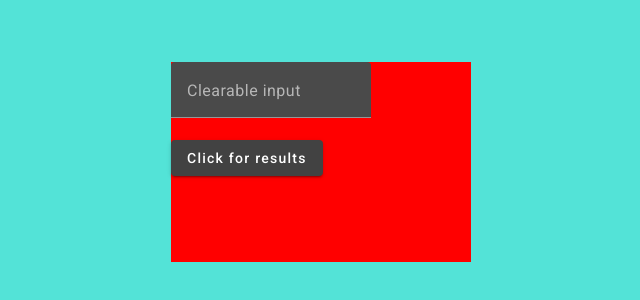
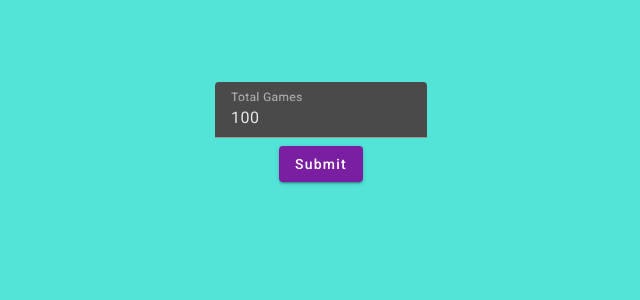
Before and after one commit to sbaby3/monty-hall-ui, an Angular app: page / in a window 1280 px wide. Shown: the part 238-538 px from the top of the page, without its empty margins (319-959 px from the left). Built offline with nearby package versions, Linux system fonts and the light colour scheme.

Commit message:
Got totalGames form working with proper styling

```diff
--- a/angular.json
+++ b/angular.json
@@ -59,9 +59,6 @@
         },
         "serve": {
           "builder": "@angular-devkit/build-angular:dev-server",
-          "options": {
-            "proxyConfig": "src/proxy.conf.json"
-          },
           "configurations": {
             "production": {
               "browserTarget": "monty-hall-ui:build:production"
--- a/src/app/app.component.css
+++ b/src/app/app.component.css
@@ -1,3 +1,9 @@
 body {
     background-color: rgb(83, 227, 215);
 }
+
+/* .main-game {
+    margin: 0;
+    padding: 0;
+    height: 100%;
+} */
--- a/src/app/app.component.html
+++ b/src/app/app.component.html
@@ -1,5 +1,5 @@
-<header></header>
+<!-- <header></header> -->
 <body>
-  <app-main-game></app-main-game>
+    <app-main-game class="main-game"></app-main-game>
 </body>
-<footer></footer>
+<!-- <footer></footer> -->
--- a/src/app/app.module.ts
+++ b/src/app/app.module.ts
@@ -10,7 +10,8 @@ import { ResultsService } from 'src/app/services/results-service.service';
 import { HttpClientModule } from '@angular/common/http';
 import {MatInputModule} from '@angular/material/input';
 import { FormsModule } from '@angular/forms';
-import {MatIconModule} from '@angular/material/icon';
+import {MatFormFieldModule} from '@angular/material/form-field';
+
 
 
 
@@ -27,7 +28,8 @@ import {MatIconModule} from '@angular/material/icon';
     HttpClientModule,
     MatInputModule,
     FormsModule,
-    MatIconModule
+    MatFormFieldModule
+
   ],
   providers: [ResultsService],
   bootstrap: [AppComponent]
--- a/src/app/components/main-game/main-game.component.css
+++ b/src/app/components/main-game/main-game.component.css
@@ -1,14 +1,16 @@
-.example-form-field {
-    width: 200px;
-  }
+/* .top-page{
+  margin: 25%;
+  opacity: 0.1;
+} */
 
-.search-form {
-    position: absolute;
-    width: 300px;
-    height: 200px;
-    z-index: 15;
-    top: 50%;
-    left: 50%;
-    margin: -100px 0 0 -150px;
-    background: red;
+.middle-page {
+  display: flex;
+  justify-content: center;
+  /* align-items: center; */
+  padding: 25%;
+  text-align: center;
 }
+
+.total-games-input {
+  height: 4rem;
+}
--- a/src/app/components/main-game/main-game.component.html
+++ b/src/app/components/main-game/main-game.component.html
@@ -1,14 +1,24 @@
+<!-- <div class="top-page">
 
-<div class="search-form">
-    <mat-form-field class="example-form-field">
-        <mat-label>Clearable input</mat-label>
-        <input matInput type="text" [(ngModel)]="value">
-        <button *ngIf="value" matSuffix mat-icon-button aria-label="Clear" (click)="value=''">
-        <mat-icon>close</mat-icon>
-        </button>
-    </mat-form-field>
+</div> -->
+<div class="middle-page">
+    <div>
+        <form (ngSubmit)="onSubmit()">
+            <div class="total-games-input">
+                <mat-form-field>
+                    <mat-label>Total Games</mat-label>
+                    <input name="totalGmesInput" #totalGamesInput matInput type="number" value=100 [(ngModel)]="this.totalGames">
+                </mat-form-field>
+            </div>
+            <div>
+                <button mat-raised-button type="submit" color="primary">Submit</button>
+            </div>
+        </form>
+    </div>
+    <div class="response-display">
 
-    <div>
-        <button mat-raised-button (click)='onSubmit()'>Click for results</button>
     </div>
 </div>
+<!-- <div class="bottom-page">
+
+</div> -->
--- a/src/app/components/main-game/main-game.component.ts
+++ b/src/app/components/main-game/main-game.component.ts
@@ -9,7 +9,7 @@ import { ResultsService } from 'src/app/services/results-service.service';
 })
 export class MainGameComponent {
 
-  value: String = '';
+  totalGames: number = 100;
 
   constructor(private resultsService: ResultsService) {
     this.ngOnInit();
@@ -18,8 +18,8 @@ export class MainGameComponent {
 
   }
   onSubmit() {
-    console.log("submit called");
-    this.resultsService.getResults().subscribe();
+    console.log("submit called with totalGames: " + this.totalGames);
+    this.resultsService.getResults(this.totalGames).subscribe();
 
   }
 }
--- a/src/app/services/results-service.service.ts
+++ b/src/app/services/results-service.service.ts
@@ -13,9 +13,9 @@ export class ResultsService {
 
   apiUrl = 'http://localhost:8080';
 
-  getResults(): Observable<ResultsResponse> {
+  getResults(totalGames: number): Observable<ResultsResponse> {
     let params = new HttpParams();
-    params = params.append('totalGames', 456789);
+    params = params.append('totalGames', totalGames);
     return this.httpClient.get<ResultsResponse>(`${this.apiUrl}/getResults`, {params: params});
   }
 }
```
